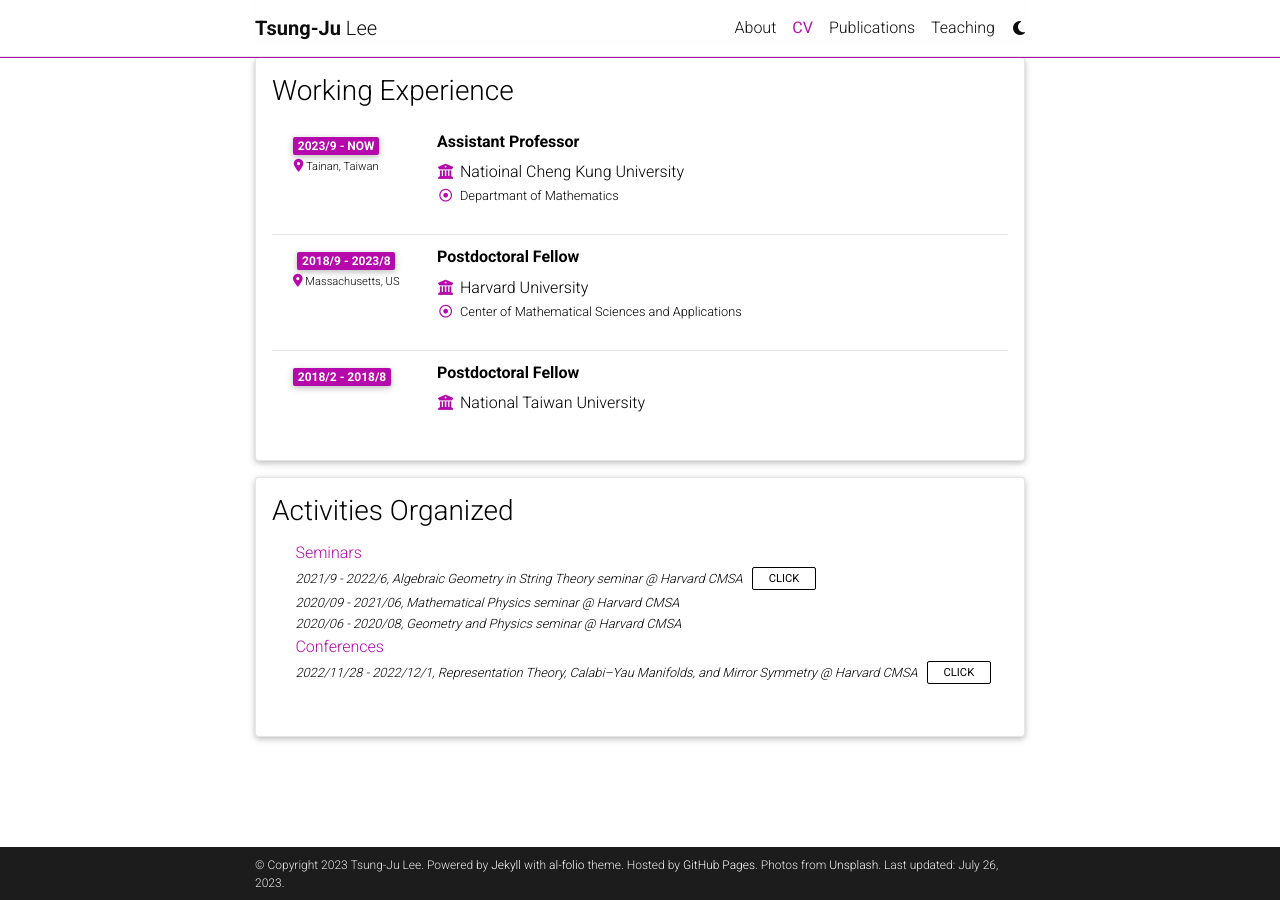
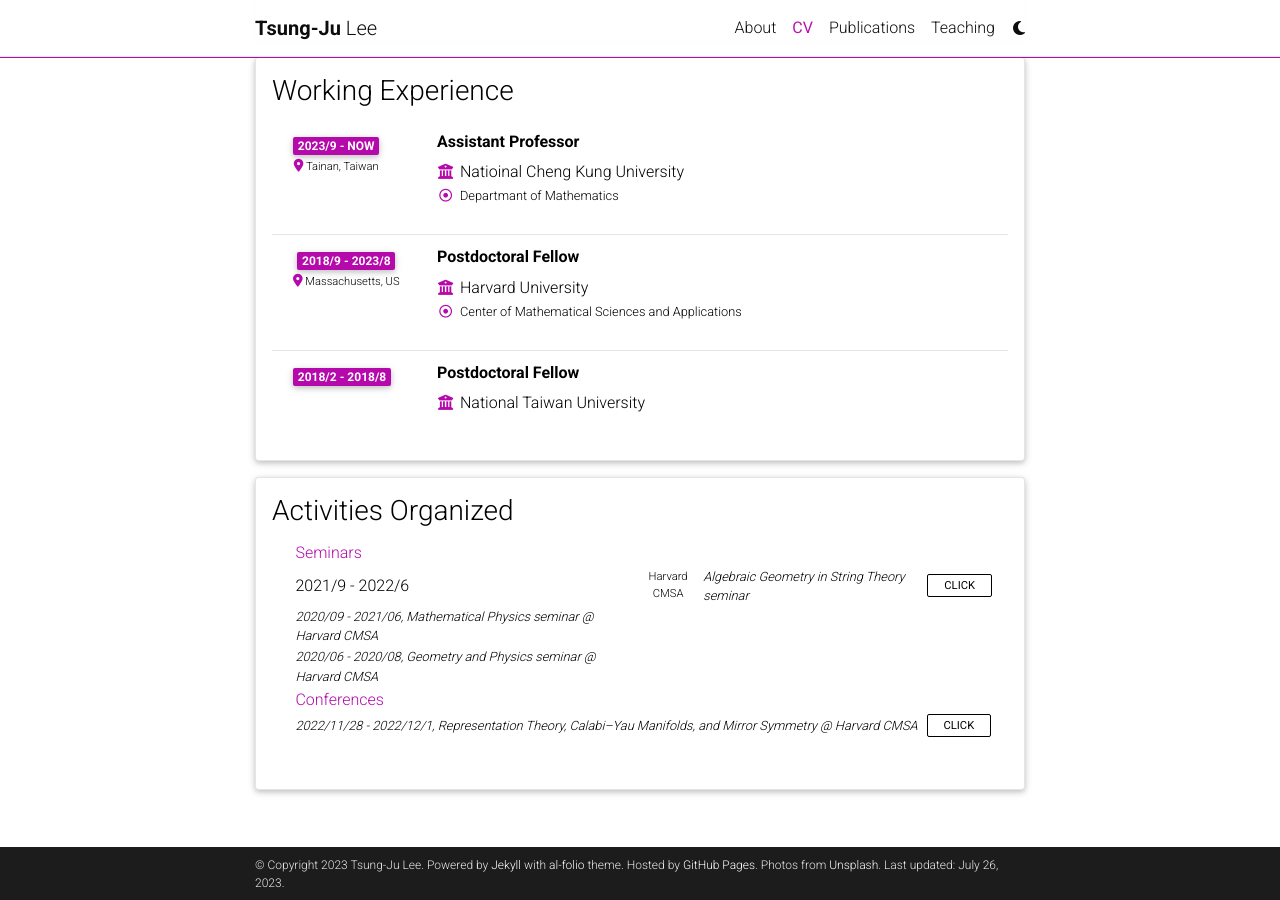
Before and after one commit to yusd24/yusd24.github.io-, a Jekyll site: the page built from _pages/cv.md, in a window 1280 px wide and 900 px high, scrolled down 902 px. Built offline with Jekyll 4.4.1, drawn with Linux system fonts in a browser that asks for light colours; comment, search, counter and statistics services are not loaded; a style sheet for code colours, icons or effects is not loaded.

Commit message:
Update cv.yml

```diff
--- a/_data/cv.yml
+++ b/_data/cv.yml
@@ -49,7 +49,9 @@
   contents:
     - category: Seminars
       items:
-      - name: 2021/9 - 2022/6, Algebraic Geometry in String Theory seminar @ Harvard CMSA
+      - name: Algebraic Geometry in String Theory seminar
+        school: Harvard CMSA
+        time: 2021/9 - 2022/6
         link: https://cmsa.fas.harvard.edu/event_category/algebraic-geometry-in-string-theory/
         linkname: CLICK
       - name: 2020/09 - 2021/06, Mathematical Physics seminar @ Harvard CMSA
```
